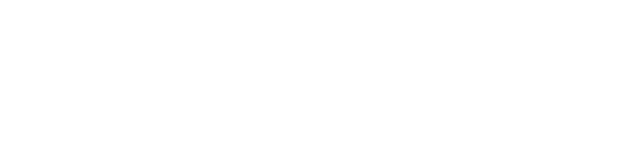
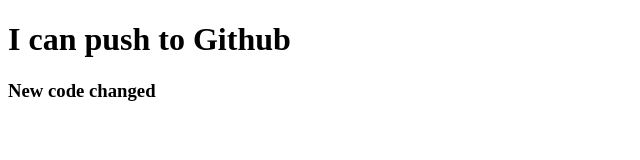
Before and after one commit to FahamidulDipro/my-first-repo, a plain HTML site: page index.html in a window 1280 px wide. Shown: the whole page, without its empty margins (0-640 px from the left). Drawn offline with Linux system fonts and the light colour scheme.

Commit message:
added h1 and h3

```diff
--- a/index.html
+++ b/index.html
@@ -9,7 +9,8 @@
 </head>
 
 <body>
-
+    <h1>I can push to Github</h1>
+    <h3>New code changed</h3>
 </body>
 
 </html>
```
